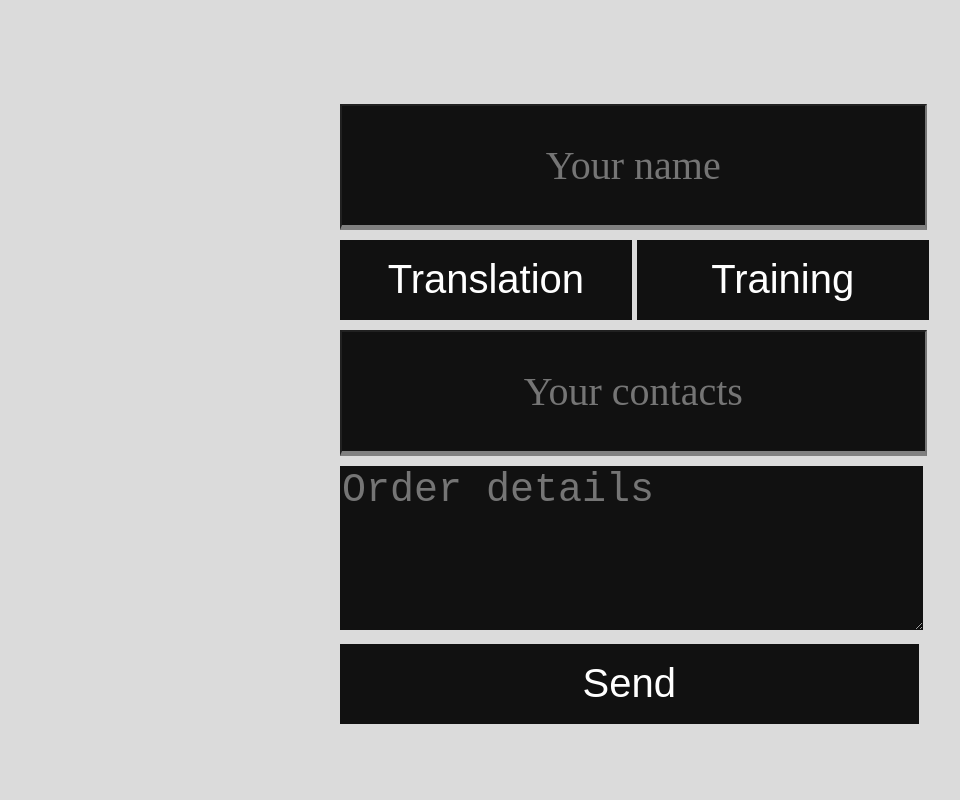
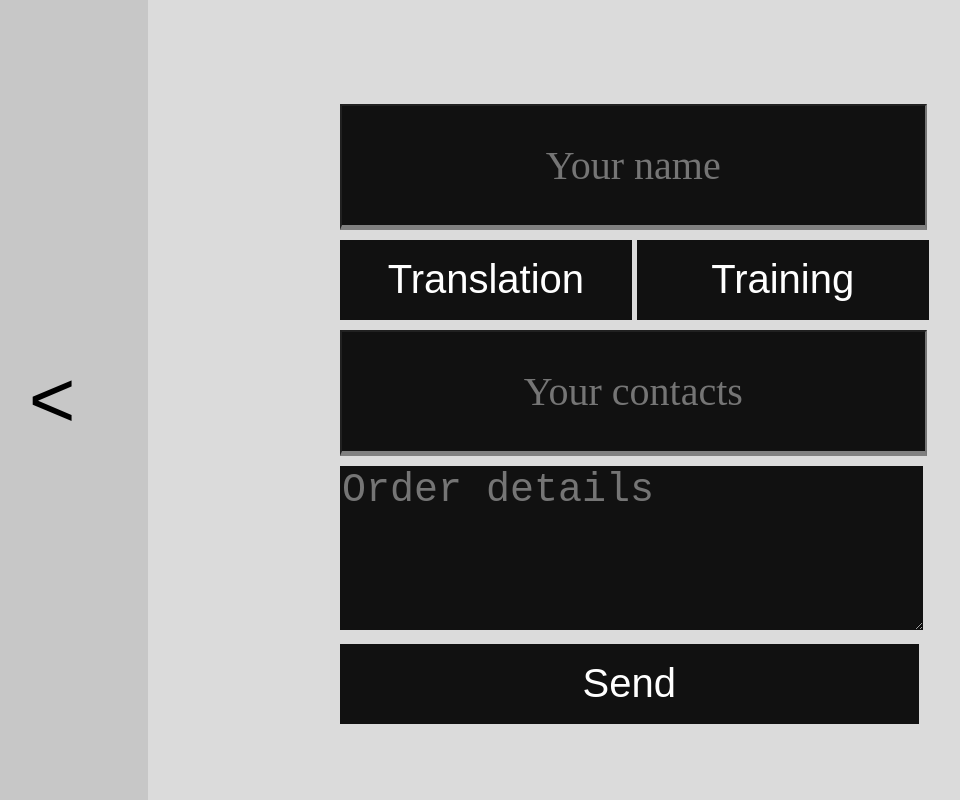
Before and after one commit to TFK70/ovz, a React (Create React App) app in the folder client/: page /feedback in a window 1280 px wide. Shown: the top 800 px of the page, without its empty margins (44-1004 px from the left). Built offline with nearby package versions, Linux system fonts and the light colour scheme; no server answers.

Commit message:
added features

```diff
--- a/client/src/App.tsx
+++ b/client/src/App.tsx
@@ -9,6 +9,7 @@ import { Clients } from "./components/Clients/Clients";
 import { Feedback } from "./components/Feedback/Feedback";
 import { ShowFeedbacks } from "./components/ShowFeedbacks/ShowFeedbacks";
 import { Handler404 } from "./components/Handler404/Handler404";
+import { StudentsControl } from "./components/StudentsControl/StudentsControl";
 
 function App() {
   return (
@@ -21,6 +22,7 @@ function App() {
         <Route path="/chat" exact component={ChatLogin} />
         <Route path="/showfb" exact component={ShowFeedbacks} />
         <Route path="/hGdjjrHskrWx" exact component={Chat} />
+        <Route path="/scontrol" exact component={StudentsControl} />
         <Route exact component={Handler404} />
         </Switch>
       </Router>
--- a/client/src/components/Chat/Chat.tsx
+++ b/client/src/components/Chat/Chat.tsx
@@ -3,6 +3,7 @@ import socketIOClient from "socket.io-client";
 import queryString from "query-string";
 import "./Chat.css";
 import {ENDPOINT} from '../../config/config';
+import { GoBack } from "../GoBack/GoBack";
 
 const socket = socketIOClient(ENDPOINT);
 
@@ -33,6 +34,8 @@ const Chat = () => {
   }, [linkClass]);
 
   return (
+    <>
+    <GoBack />
     <div className="wrapper-chat">
       <textarea className="chat-area" readOnly={true} value={inputValue} />
       <input
@@ -62,6 +65,7 @@ const Chat = () => {
       >Link
       </a>
     </div>
+    </>
   );
 };
 
--- a/client/src/components/ChatLogin/ChatLogin.tsx
+++ b/client/src/components/ChatLogin/ChatLogin.tsx
@@ -1,17 +1,25 @@
 import React, { useState } from "react";
 import { Link } from "react-router-dom";
+import { getCookie } from '../../cookieAPI';
+import { STUDENTS_KEYWORD } from '../../config/config';
 import "./ChatLogin.css";
+import { StudentsControl } from "../StudentsControl/StudentsControl";
+import { GoBack } from "../GoBack/GoBack";
 
 const ChatLogin = () => {
   let [room, setRoom] = useState<string>("");
 
-  return (
+  if (getCookie("pw")!==STUDENTS_KEYWORD) return <StudentsControl />
+  else return (
+    <>
+    <GoBack />
     <div className="wrapper-join">
       <input type="text" className="roomInp" placeholder="Room name" onChange={(e) => setRoom(e.target.value)}/>
       <Link onClick={(e) => !room ? e.preventDefault() : null} to={`/hGdjjrHskrWx?room=${room}`}>
         <button className="joinBut">Join</button>
       </Link>
     </div>
+    </>
   );
 };
 
--- a/client/src/components/Details/Details.css
+++ b/client/src/components/Details/Details.css
@@ -33,3 +33,14 @@
 .topic__p {
   font-size: 3vh;
 }
+
+.detailsBack {
+  width: 100%;
+  margin-top: 0;
+  color: #000;
+  background: none;
+  overflow: hidden;
+  text-decoration: none;
+  outline: none;
+  border: none;
+}
--- a/client/src/components/Details/Details.tsx
+++ b/client/src/components/Details/Details.tsx
@@ -1,5 +1,6 @@
-import React from 'react';
-import './Details.css';
+import React from "react";
+import "./Details.css";
+import { Link } from "react-router-dom";
 
 const Topic = (props: any) => {
   return (
@@ -7,44 +8,63 @@ const Topic = (props: any) => {
       <h1 className="topic__h">{props.topic}</h1>
       <p className="topic__p">{props.content}</p>
     </div>
-    )
-}
+  );
+};
+
+const DetailsBack = () => {
+  return (
+    <>
+      <Link to="/">
+        <button className="detailsBack">{"<"}</button>
+      </Link>
+    </>
+  );
+};
 
 const Details = () => {
   type obj = {
-        topic: String,
-        content: String
-    }
+    topic: String;
+    content: String;
+  };
 
   let topics: obj[] = [
     {
-            topic: 'Topic 1',
-            content: 'Lorem ipsum dolor sit amet consectetur adipisicing elit. Expedita, quia!'
+      topic: "Topic 1",
+      content:
+        "Lorem ipsum dolor sit amet consectetur adipisicing elit. Expedita, quia!",
     },
 
     {
-            topic: 'Topic 2',
-            content: 'Lorem ipsum dolor sit amet consectetur adipisicing elit. Expedita, quia!'
+      topic: "Topic 2",
+      content:
+        "Lorem ipsum dolor sit amet consectetur adipisicing elit. Expedita, quia!",
     },
 
     {
-            topic: 'Topic 3',
-            content: 'Lorem ipsum dolor sit amet consectetur adipisicing elit. Expedita, quia!'
+      topic: "Topic 3",
+      content:
+        "Lorem ipsum dolor sit amet consectetur adipisicing elit. Expedita, quia!",
     },
 
     {
-            topic: 'Topic 4',
-            content: 'Lorem ipsum dolor sit amet consectetur adipisicing elit. Veniam expedita optio eius sit, unde iure illo harum minima doloribus similique! Nisi consectetur nam ad officiis, voluptates suscipit nobis amet fuga.'
-        }
-    ]
+      topic: "Topic 4",
+      content:
+        "Lorem ipsum dolor sit amet consectetur adipisicing elit. Veniam expedita optio eius sit, unde iure illo harum minima doloribus similique! Nisi consectetur nam ad officiis, voluptates suscipit nobis amet fuga.",
+    },
+  ];
 
-    return(
+  return (
     <div className="wrapper-details">
-            {topics.map((i: obj,idx: number) => idx%2===0 ? <Topic key={idx} theme="white" topic={i.topic} content={i.content} /> : <Topic key={idx} theme="black" topic={i.topic} content={i.content} />)}
+      {topics.map((i: obj, idx: number) =>
+        idx % 2 === 0 ? (
+          <Topic key={idx} theme="white" topic={i.topic} content={i.content} />
+        ) : (
+          <Topic key={idx} theme="black" topic={i.topic} content={i.content} />
+        )
+      )}
+      <DetailsBack />
     </div>
-    )
-}
+  );
+};
 
-export {
-    Details
-}
+export { Details };
--- a/client/src/components/Feedback/Feedback.tsx
+++ b/client/src/components/Feedback/Feedback.tsx
@@ -1,8 +1,9 @@
 import React, { useState } from "react";
 import { Link } from "react-router-dom";
 import axios from "axios";
-import { ENDPOINT } from '../../config/config';
+import { ENDPOINT } from "../../config/config";
 import "./Feedback.css";
+import { GoBack } from "../GoBack/GoBack";
 
 const Feedback = () => {
   const [name, setName] = useState<string>("");
@@ -16,9 +17,11 @@ const Feedback = () => {
     } else {
       return false;
     }
-  }
+  };
 
   return (
+    <>
+      <GoBack />
       <div className="form-wrap">
         <form className="feedbackForm">
           <input
@@ -66,7 +69,9 @@ const Feedback = () => {
           <Link to="/">
             <button
               type="submit"
-            className={formValidator() ? "formSubmit success" : "formSubmit wrong"}
+              className={
+                formValidator() ? "formSubmit success" : "formSubmit wrong"
+              }
               onClick={(e) => {
                 e.preventDefault();
 
@@ -85,10 +90,10 @@ const Feedback = () => {
                     })
                     .catch((err) => console.error(err));
 
-                  setName('');
-                  setOption('');
-                  setContacts('');
-                  setDetails('');
+                  setName("");
+                  setOption("");
+                  setContacts("");
+                  setDetails("");
                 }
               }}
             >
@@ -97,6 +102,7 @@ const Feedback = () => {
           </Link>
         </form>
       </div>
+    </>
   );
 };
 
--- /dev/null
+++ b/client/src/components/GoBack/GoBack.css
@@ -0,0 +1,23 @@
+.goback {
+    position: absolute;
+    height: 100%;
+    width: 15%;
+    left: 0;
+    top: 0;
+    font-size: 10vh;
+    background: none;
+    outline: none;
+    border: none;
+    text-decoration: none;
+    cursor: pointer;
+    color: #000;
+    opacity: .3;
+    text-align: center;
+    font-size: 5vh;
+    transition: .5s;
+}
+
+.goback:hover {
+    background: rgb(199,199,199);
+    font-size: 10vh;
+}
--- /dev/null
+++ b/client/src/components/GoBack/GoBack.tsx
@@ -0,0 +1,15 @@
+import React from "react";
+import "./GoBack.css";
+import { Link } from "react-router-dom";
+
+const GoBack = () => {
+  return (
+    <>
+      <Link to="/">
+        <button className="goback">{"<"}</button>
+      </Link>
+    </>
+  );
+};
+
+export { GoBack };
--- /dev/null
+++ b/client/src/components/StudentsControl/StudentsControl.css
@@ -0,0 +1,21 @@
+.control-wrapper {
+  position: absolute;
+  width: 100%;
+  height: 100%;
+  background-color: #000;
+  text-align: center;
+}
+
+.control-wrapper h2 {
+  font-size: 10vh;
+  color: #fff;
+  animation: blinkIn 1.5s ease-in-out forwards;
+}
+
+.control-wrapper h1 {
+  font-size: 10vh;
+  background: linear-gradient(#fff, #000);
+  background-clip: text;
+  -webkit-text-fill-color: transparent;
+  animation: blinkIn 1.5s ease-in-out forwards;
+}
--- /dev/null
+++ b/client/src/components/StudentsControl/StudentsControl.tsx
@@ -0,0 +1,31 @@
+import React, { useEffect } from "react";
+import queryString from "query-string";
+import { STUDENTS_KEYWORD } from "../../config/config";
+import "./StudentsControl.css";
+
+const Rejected = () => (
+  <div className="control-wrapper">
+    <h2>Sorry, this feature is for students only</h2>
+  </div>
+);
+
+const Success = () => {
+    useEffect(() => {
+        document.cookie=`pw=${STUDENTS_KEYWORD}`;
+    }, []);
+
+  return (
+    <div className="control-wrapper">
+      <h1>Welcome!</h1>
+    </div>
+  );
+};
+
+const StudentsControl = () => {
+  const { pw } = queryString.parse(document.location.search);
+
+  if (pw !== STUDENTS_KEYWORD) return <Rejected />;
+  else return <Success />;
+};
+
+export { StudentsControl };
--- a/client/src/config/config.ts
+++ b/client/src/config/config.ts
@@ -1,2 +1,3 @@
 export const ENDPOINT: string = "http://192.168.0.108:4000";
 export const KEYWORD: string = "KEYWORD000";
+export const STUDENTS_KEYWORD: string = "STUDENTS_KEYWORD000";
--- /dev/null
+++ b/client/src/cookieAPI.ts
@@ -0,0 +1,12 @@
+const getCookie = (name: string) => {
+  let matches = document.cookie.match(
+    new RegExp(
+      "(?:^|; )" +                                              // eslint-disable-next-line
+        name.replace(/([\.$?*|{}\(\)\[\]\\\/\+^])/g, "\\$1") +
+        "=([^;]*)"
+    )
+  );
+  return matches ? decodeURIComponent(matches[1]) : undefined;
+};
+
+export { getCookie };
```
Also changed, not shown: 1 other file (tests, documents, lock files or other folders). Lines whose indentation alone changed are shown as unchanged.
